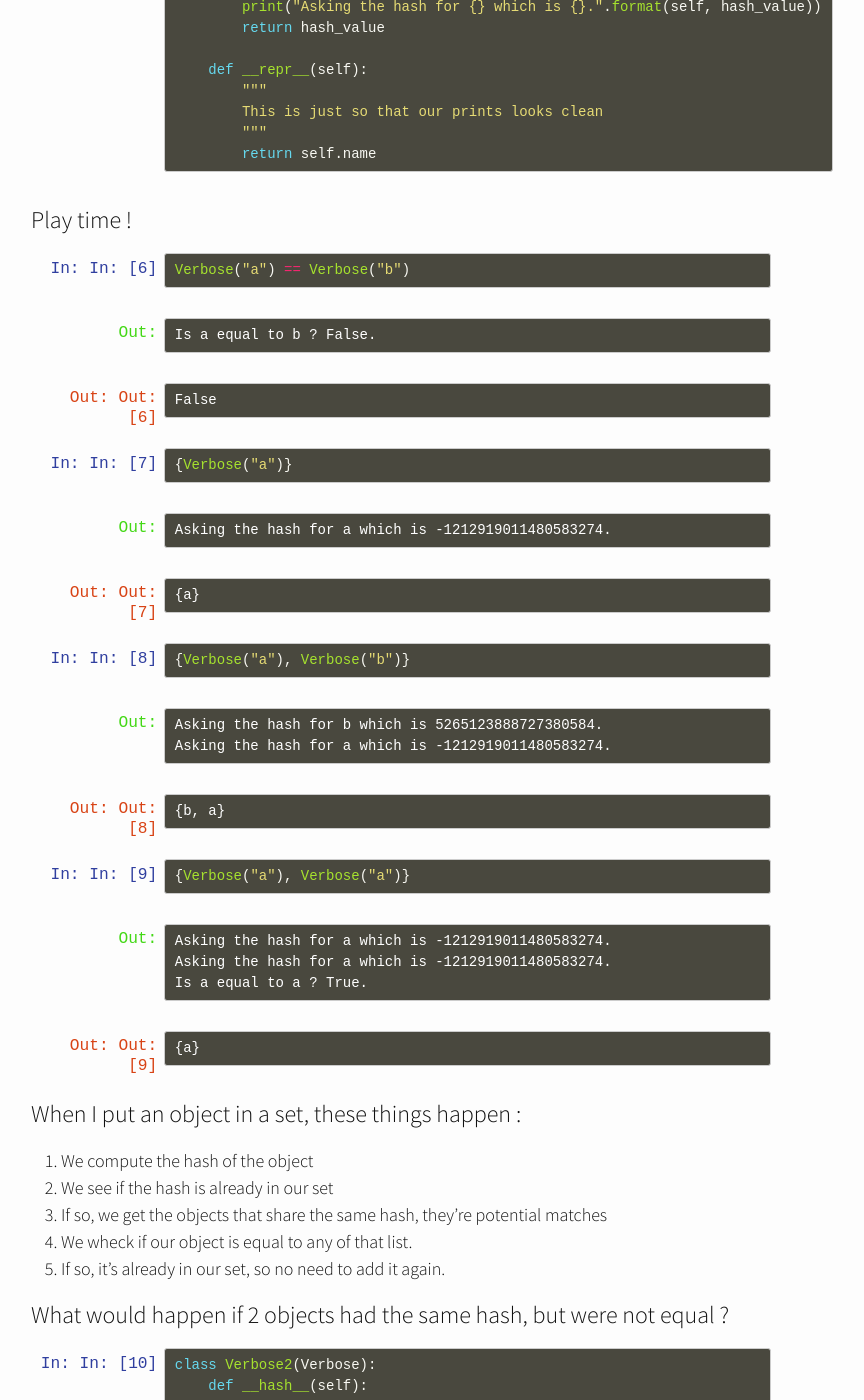
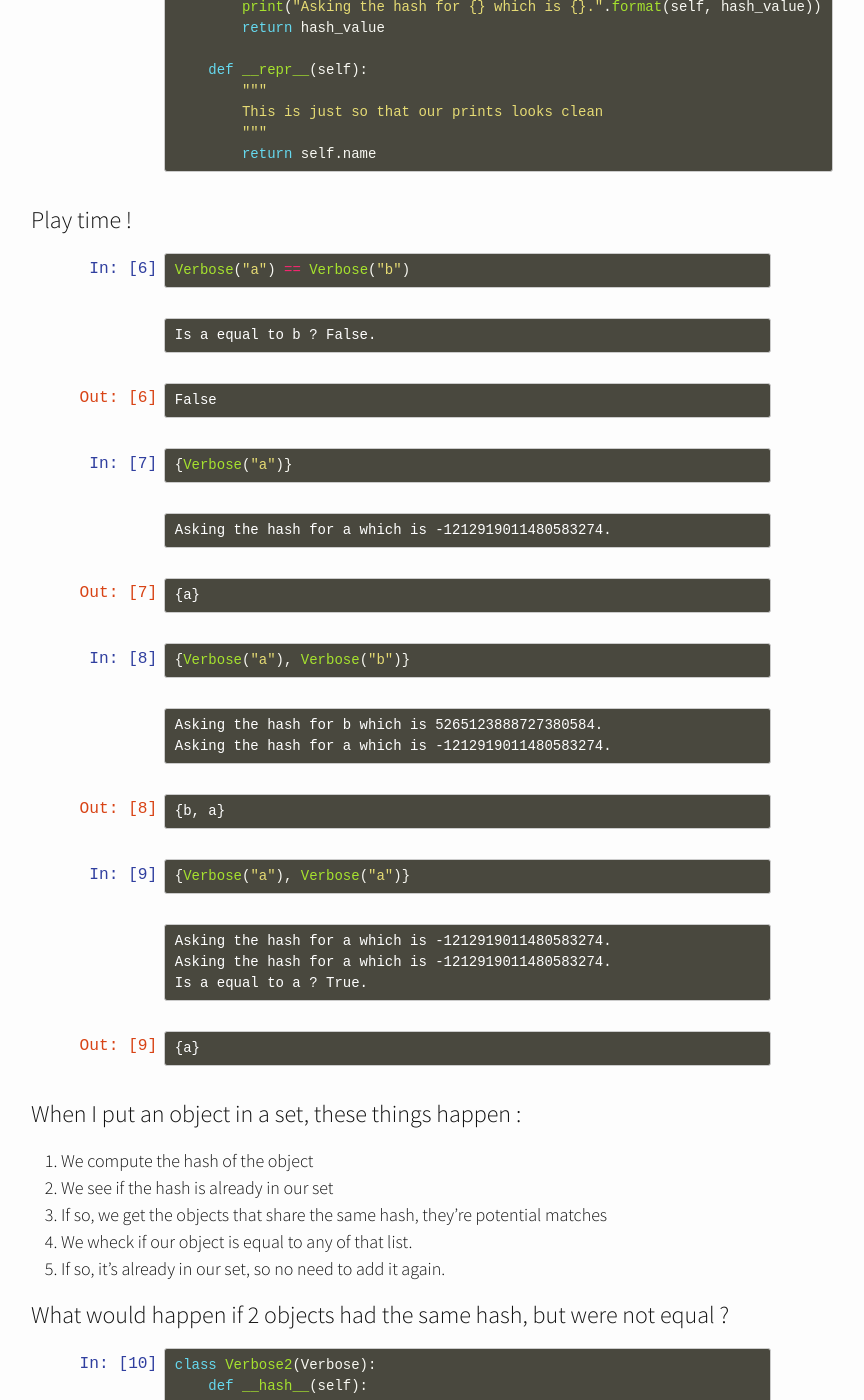
Before and after one commit to ewjoachim/ewjoachim.github.io, a Jekyll site: the page built from _posts/2016-05-08-of-hashes-and-pythons.md, in a window 1280 px wide and 1400 px high, scrolled down 2619 px. Shown: the whole window, without its empty margins (239-1103 px from the left). Built offline with Jekyll 4.4.1, drawn with Linux system fonts in a browser that asks for light colours; nearby versions of some CDN libraries; some of the changed text lies outside the part shown.

Commit message:
Cell template

```diff
--- a/_includes/notebook-cell.html
+++ b/_includes/notebook-cell.html
@@ -1,10 +1,5 @@
-<div class="cell">
+<div class="cell {{ include.type }}-cell">
 	<div class="prompt {{ include.type }}-prompt">
-	{% if include.type == "input" %}
-		In:
-	{% else %}
-		Out:
-	{% endif %}
 	{{include.execution_count}}</div>
 	{{ include.content }}
 </div>
```
